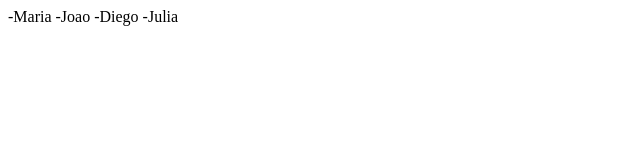
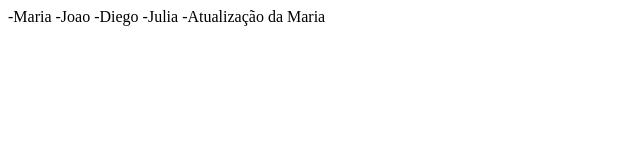
Before and after one commit to JGGuerra/projeto-2b, a plain HTML site: page index.html in a window 1280 px wide. Shown: the whole page, without its empty margins (0-640 px from the left). Drawn offline with Linux system fonts and the light colour scheme.

Commit message:
Versão m

```diff
--- a/index.html
+++ b/index.html
@@ -11,5 +11,6 @@
     -Joao
     -Diego
     -Julia
+    -Atualização da Maria
 </body>
 </html>
```
